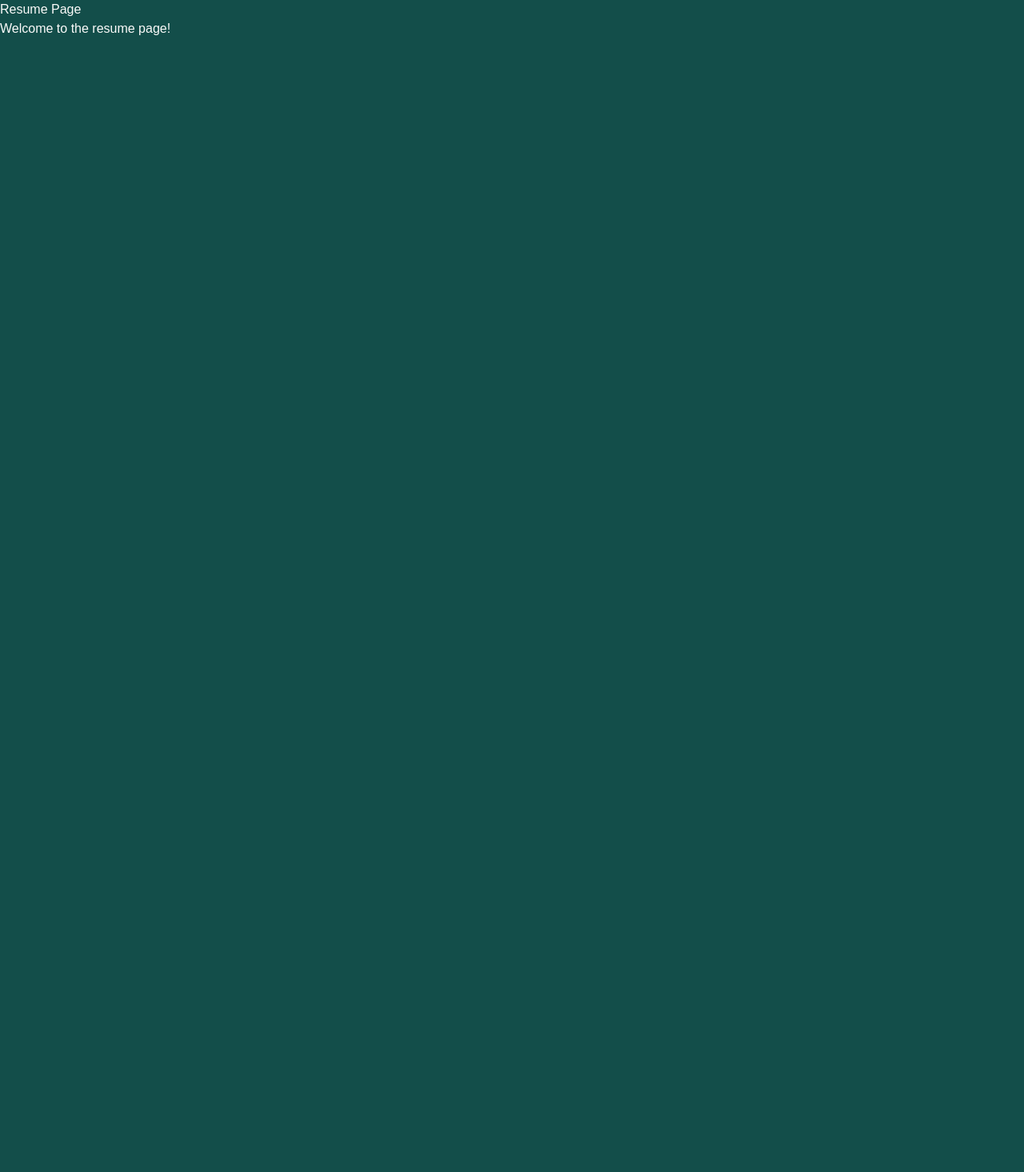
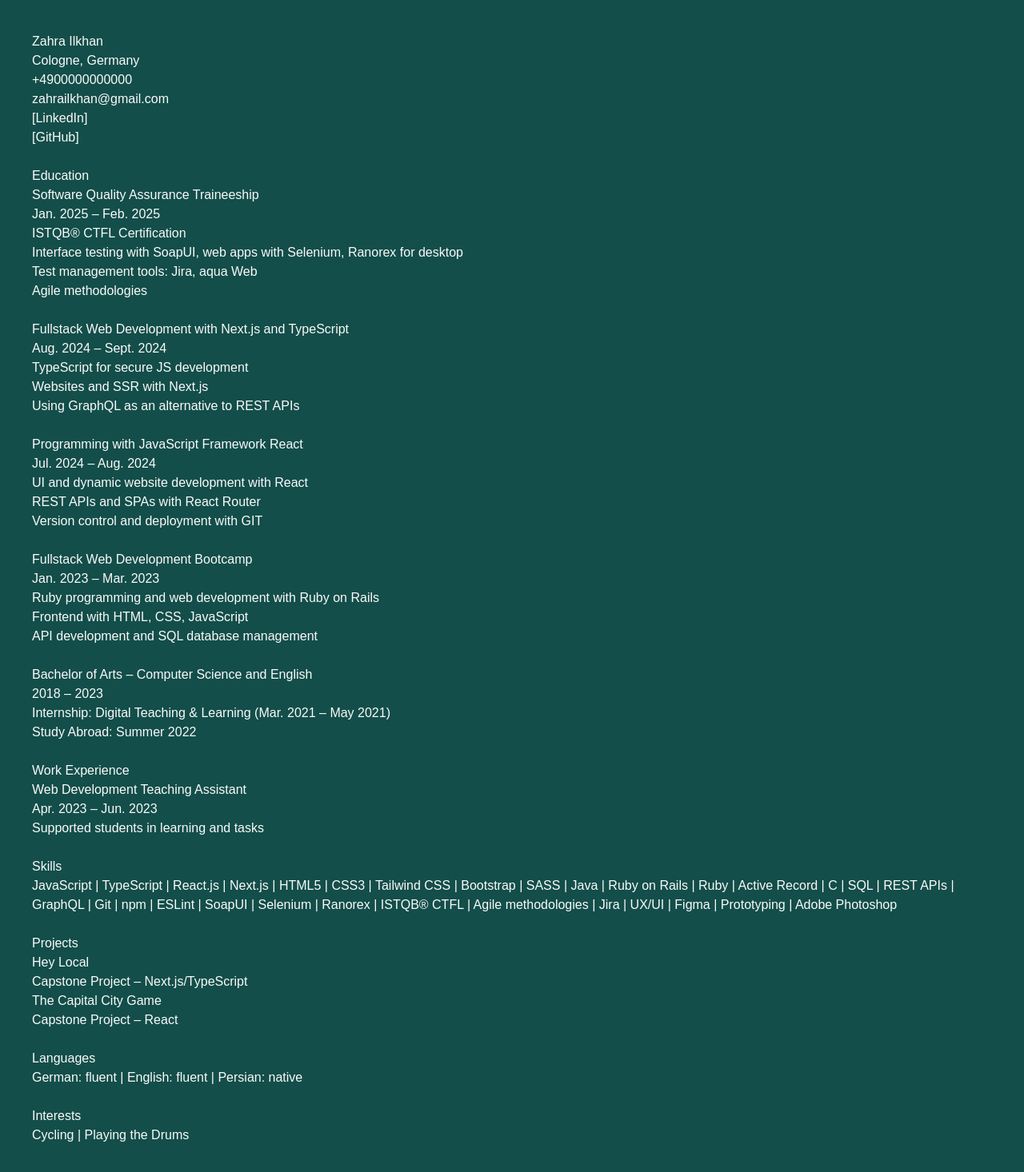
Before and after one commit to zarail/Portfolio, a Next.js app: page /resume in a window 1280 px wide. Shown: the top 1466 px of the page at 80% size. Before the commit the page ends 800 px from the top, so only its background shows below. Built offline with nearby package versions, Linux system fonts and the light colour scheme.

Commit message:
Add resume contents

```diff
--- a/src/app/resume/page.tsx
+++ b/src/app/resume/page.tsx
@@ -1,8 +1,133 @@
 export default function ResumePage() {
   return (
-    <div>
-      <h1>Resume Page</h1>
-      <p>Welcome to the resume page!</p>
-    </div>
+    <main className="p-10">
+      <div>
+        <p>Zahra Ilkhan</p>
+        <p>Cologne, Germany</p>
+        <p>+4900000000000</p>
+        <p>zahrailkhan@gmail.com</p>
+        <p>[LinkedIn]</p>
+        <p>[GitHub]</p>
+      </div>
+
+      <br />
+
+      <div>
+        <h2>Education</h2>
+
+        <div>
+          <h3>Software Quality Assurance Traineeship</h3>
+          <p>Jan. 2025 – Feb. 2025</p>
+          <ul>
+            <li>ISTQB® CTFL Certification</li>
+            <li>
+              Interface testing with SoapUI, web apps with Selenium, Ranorex for
+              desktop
+            </li>
+            <li>Test management tools: Jira, aqua Web</li>
+            <li>Agile methodologies</li>
+          </ul>
+        </div>
+
+        <br />
+
+        <div>
+          <h3>Fullstack Web Development with Next.js and TypeScript</h3>
+          <p>Aug. 2024 – Sept. 2024</p>
+          <ul>
+            <li>TypeScript for secure JS development</li>
+            <li>Websites and SSR with Next.js</li>
+            <li>Using GraphQL as an alternative to REST APIs</li>
+          </ul>
+        </div>
+
+        <br />
+
+        <div>
+          <h3>Programming with JavaScript Framework React</h3>
+          <p>Jul. 2024 – Aug. 2024</p>
+          <ul>
+            <li>UI and dynamic website development with React</li>
+            <li>REST APIs and SPAs with React Router</li>
+            <li>Version control and deployment with GIT</li>
+          </ul>
+        </div>
+
+        <br />
+
+        <div>
+          <h3>Fullstack Web Development Bootcamp</h3>
+          <p>Jan. 2023 – Mar. 2023</p>
+          <ul>
+            <li>Ruby programming and web development with Ruby on Rails</li>
+            <li>Frontend with HTML, CSS, JavaScript</li>
+            <li>API development and SQL database management</li>
+          </ul>
+        </div>
+
+        <br />
+
+        <div>
+          <h3>Bachelor of Arts – Computer Science and English</h3>
+          <p>2018 – 2023</p>
+          <ul>
+            <li>
+              Internship: Digital Teaching & Learning (Mar. 2021 – May 2021)
+            </li>
+            <li>Study Abroad: Summer 2022</li>
+          </ul>
+        </div>
+      </div>
+
+      <br />
+
+      <div>
+        <h2>Work Experience</h2>
+        <h3>Web Development Teaching Assistant</h3>
+        <p>Apr. 2023 – Jun. 2023</p>
+        <p>Supported students in learning and tasks</p>
+      </div>
+
+      <br />
+
+      <div>
+        <h2>Skills</h2>
+        <p>
+          JavaScript | TypeScript | React.js | Next.js | HTML5 | CSS3 | Tailwind
+          CSS | Bootstrap | SASS | Java | Ruby on Rails | Ruby | Active Record |
+          C | SQL | REST APIs | GraphQL | Git | npm | ESLint | SoapUI | Selenium
+          | Ranorex | ISTQB® CTFL | Agile methodologies | Jira | UX/UI | Figma |
+          Prototyping | Adobe Photoshop
+        </p>
+      </div>
+
+      <br />
+
+      <div>
+        <h2>Projects</h2>
+        <div>
+          <h3>Hey Local</h3>
+          <p>Capstone Project – Next.js/TypeScript</p>
+        </div>
+        <div>
+          <h3>The Capital City Game</h3>
+          <p>Capstone Project – React</p>
+        </div>
+      </div>
+
+      <br />
+
+      <div>
+        <h2>Languages</h2>
+        <p>German: fluent | English: fluent | Persian: native</p>
+      </div>
+
+      <br />
+
+      <div>
+        <h2>Interests</h2>
+        <p>Cycling | Playing the Drums</p>
+      </div>
+    </main>
   );
 }
```
